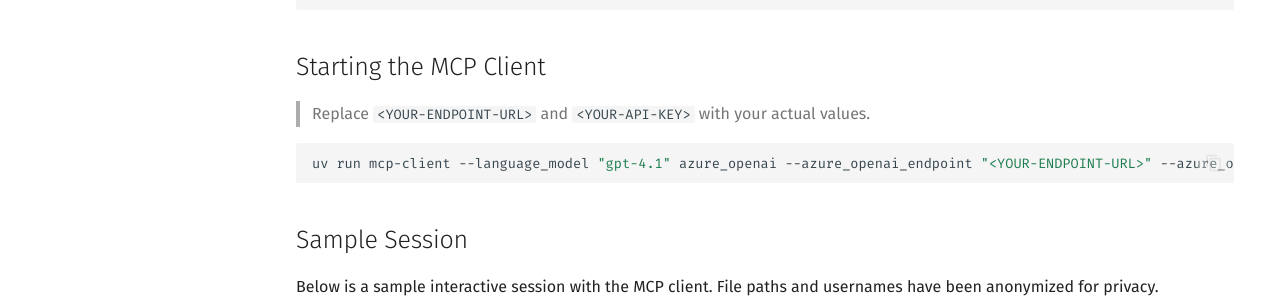
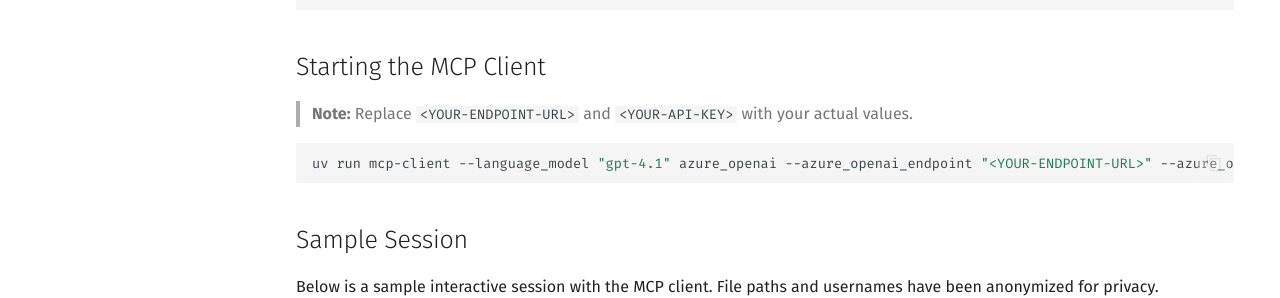
Before and after one commit to yarnabrina/learn-model-context-protocol, an MkDocs documentation site: the page built from docs/examples.md, in a window 1280 px wide and 900 px high. Shown: the part 441-739 px from the top of the window. Built offline with MkDocs 1.6.1 and Material for MkDocs 9.7.7, drawn with Linux system fonts in a browser that asks for light colours; plug-ins that fetch from the network failed and are left out; comment, search, counter and statistics services are not loaded.

Commit message:
add emphasis

````diff
--- a/docs/examples.md
+++ b/docs/examples.md
@@ -12,7 +12,7 @@
 
 ## Starting the MCP Client
 
-> Replace `<YOUR-ENDPOINT-URL>` and `<YOUR-API-KEY>` with your actual values.
+> **Note:** Replace `<YOUR-ENDPOINT-URL>` and `<YOUR-API-KEY>` with your actual values.
 
 ```shell
 uv run mcp-client --language_model "gpt-4.1" azure_openai --azure_openai_endpoint "<YOUR-ENDPOINT-URL>" --azure_openai_deployment_name "gpt-4.1" --azure_openai_api_version "2025-01-01-preview" --azure_openai_api_key "<YOUR-API-KEY>"
````
